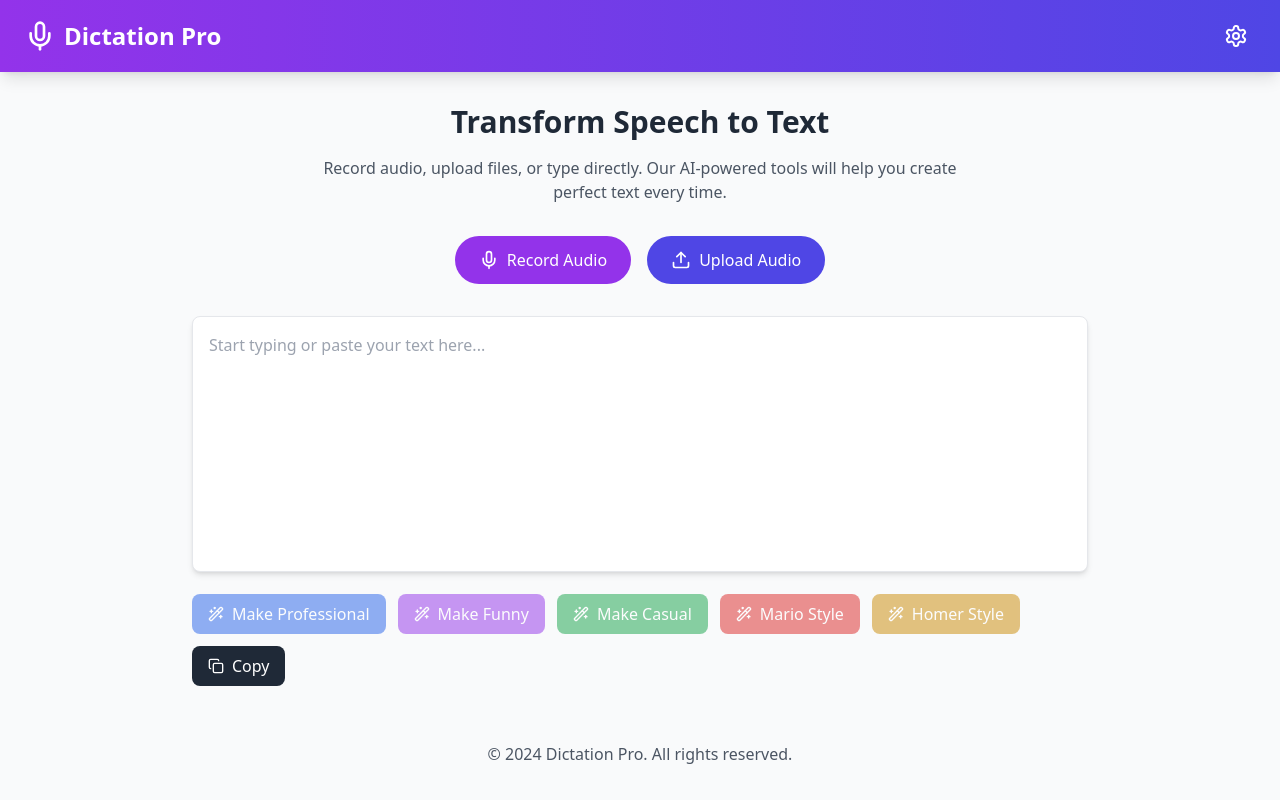
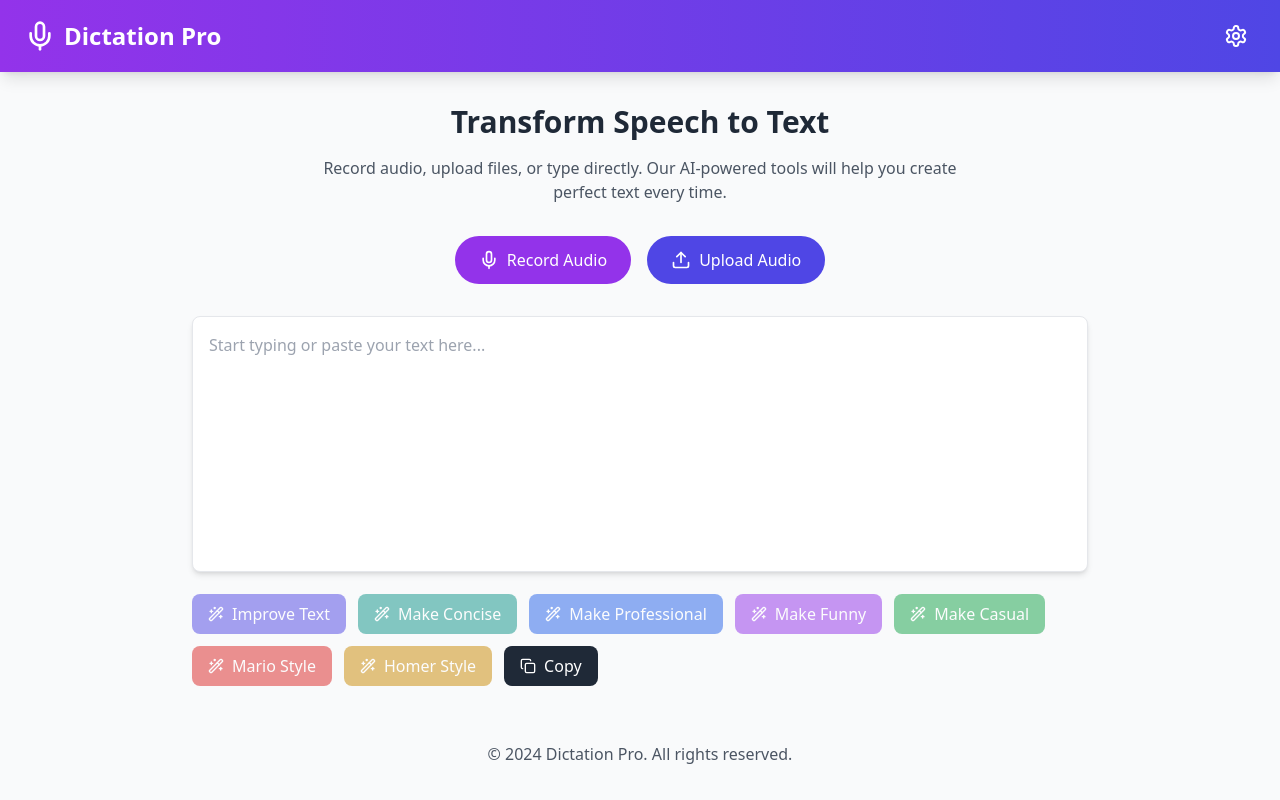
Before and after one commit to mattmelloy/dictation, a React (Vite) app: page / in a window 1280 px wide. Built offline with nearby package versions, Linux system fonts and the light colour scheme.

Commit message:
add buttons

```diff
--- a/src/components/TextEditor.tsx
+++ b/src/components/TextEditor.tsx
@@ -18,6 +18,16 @@ export default function TextEditor({ text, onTextChange, onImprove, isProcessing
   };
 
   const styleButtons = [
+    {
+      label: 'Improve Text',
+      style: 'Improve this text by enhancing grammar, sentence structure, and overall clarity while maintaining the original meaning. Only return the improved text.',
+      className: 'bg-indigo-600 hover:bg-indigo-700'
+    },
+    {
+      label: 'Make Concise',
+      style: 'Rewrite this text to be as concise as possible while maintaining all key information and meaning. Remove any redundancy and unnecessary words. Only return the shortened text.',
+      className: 'bg-teal-600 hover:bg-teal-700'
+    },
     {
       label: 'Make Professional',
       style: 'Make my text formal and professional',
```
